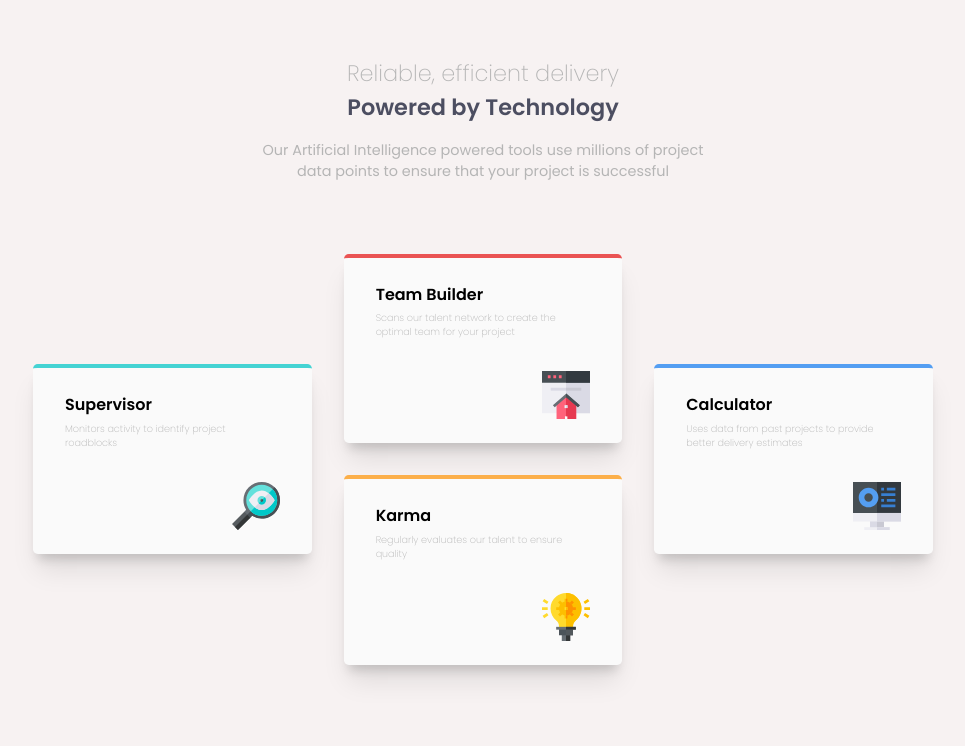
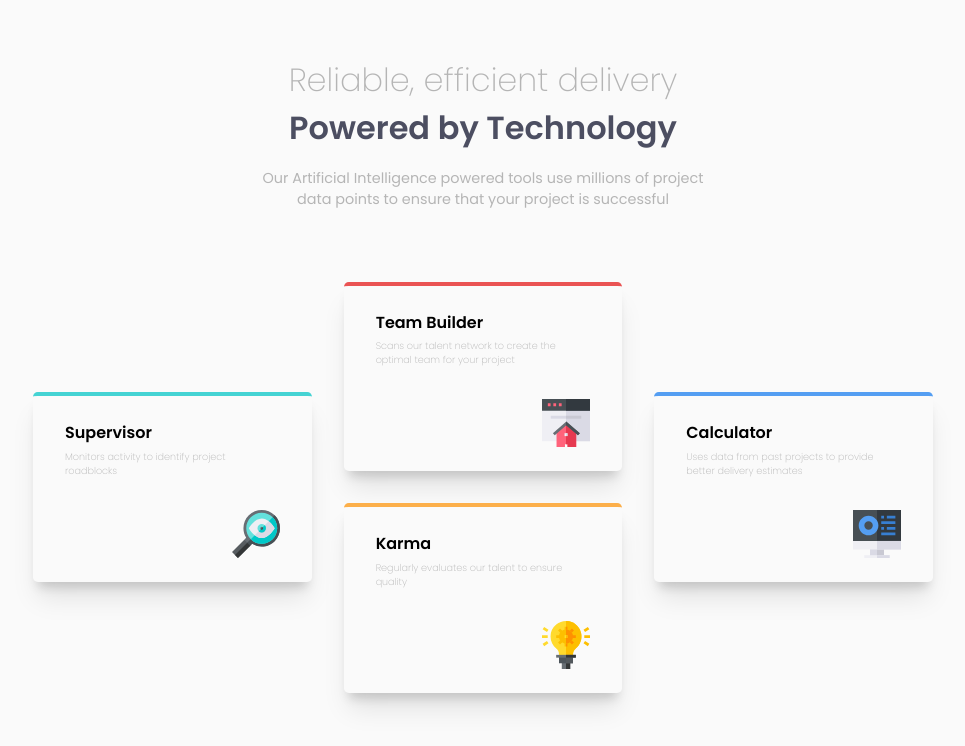
Before and after one commit to GonzaloArray/found-card-feauture, a plain HTML site: page index.html in a window 1536 px wide. Shown: the whole page, without its empty margins (285-1250 px from the left). Drawn offline with Linux system fonts and the light colour scheme.

Commit message:
first commit

```diff
--- a/css/style.css
+++ b/css/style.css
@@ -19,7 +19,7 @@
 
 body {
     font-family: var(--ft-poppis);
-    background-color: #f7f2f2;
+    background-color: #FAFAFA;
 }
 
 h1,
@@ -173,3 +173,13 @@ img {
         grid-row: 1 / 3;
     }
 }
+@media (min-width: 1400px) {
+    .fch-title {
+        font-size: 2rem;
+    }
+
+    .fch-subtitle {
+        font-size: 2rem;
+    }
+
+}
```
